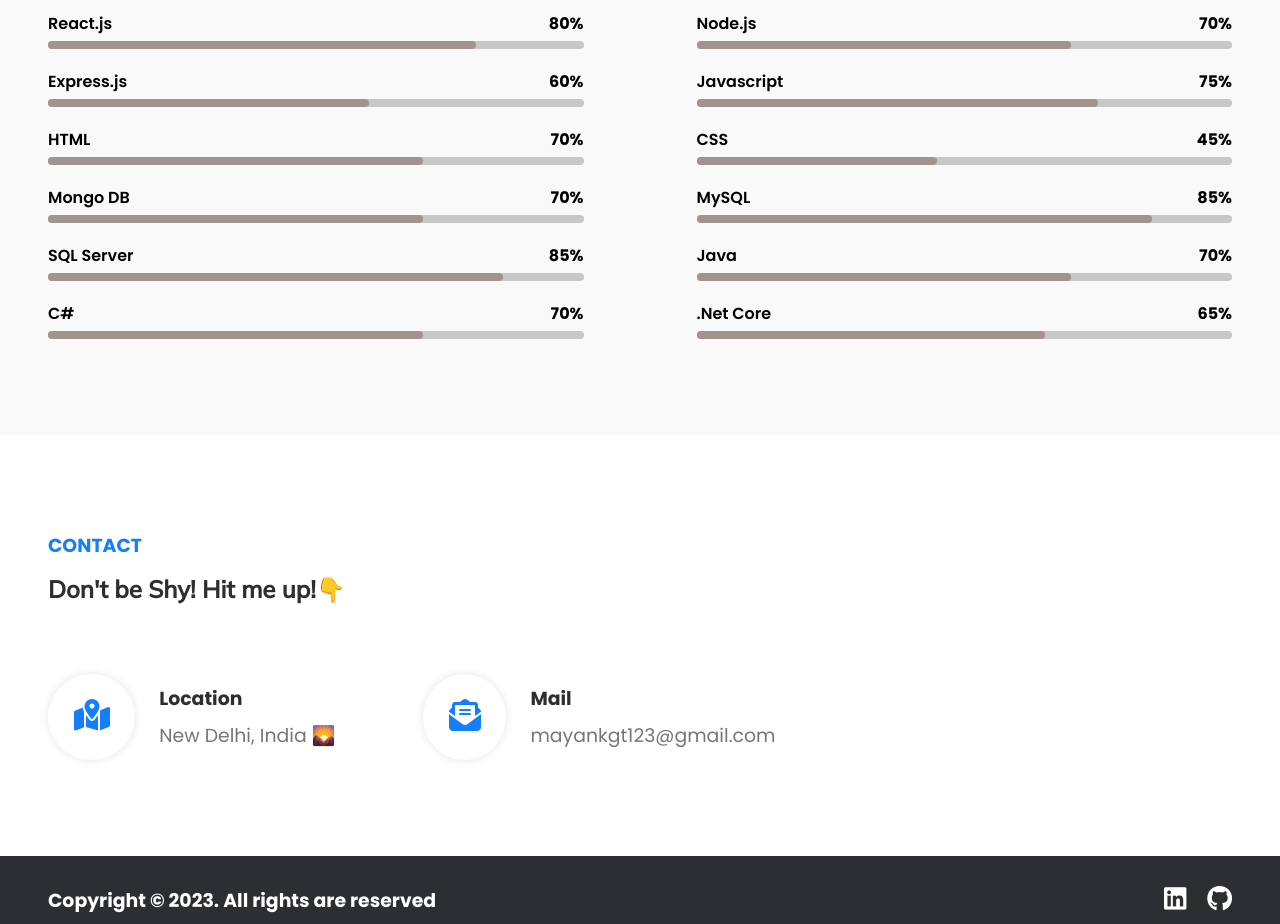
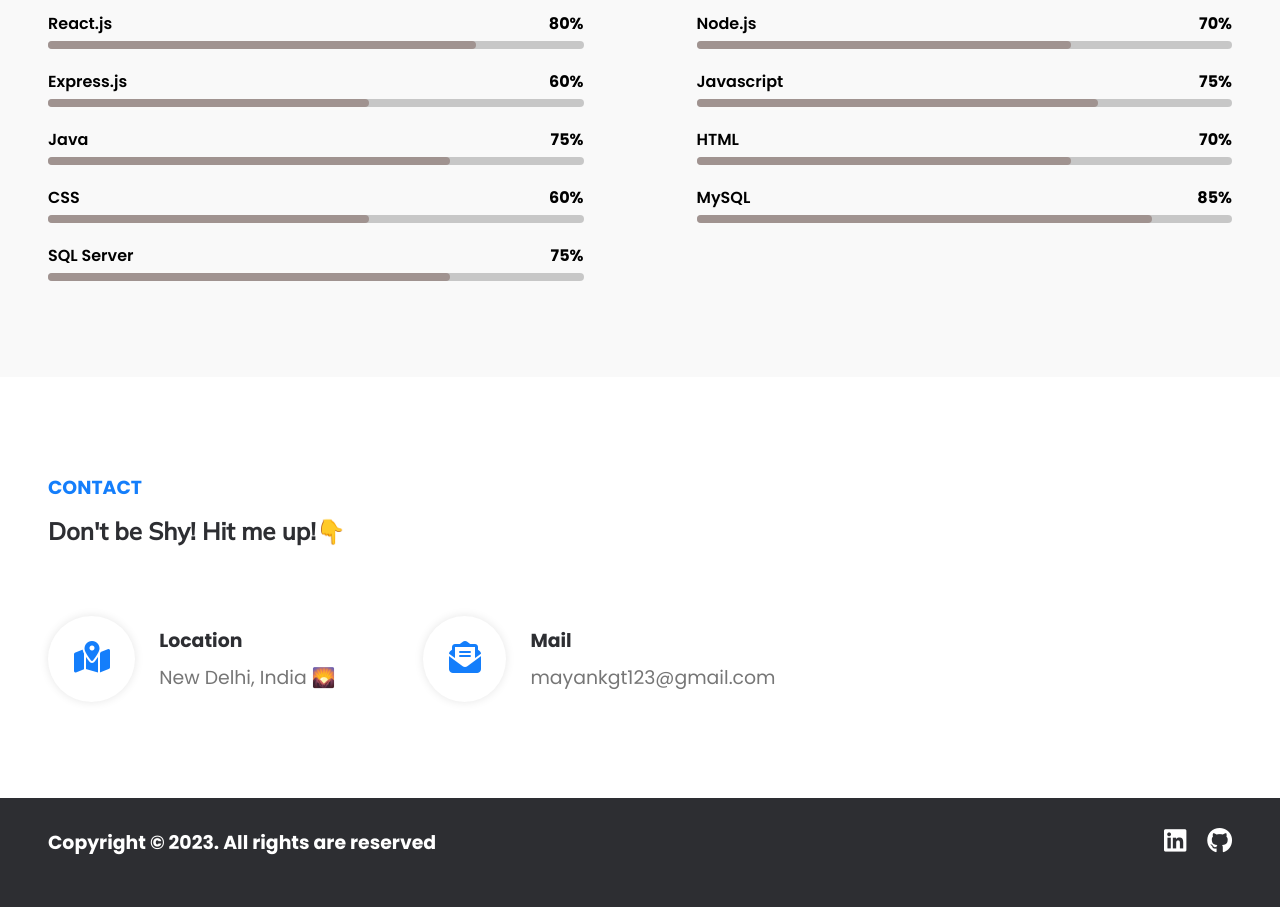
Before and after one commit to mayank0707/Personal_Portfolio, a React (Create React App) app: page / in a window 1280 px wide. Shown: the part 1660-2584 px from the top of the page. Built offline with nearby package versions, Linux system fonts and the light colour scheme.

Commit message:
Updated resume and skills

```diff
--- a/src/components/AboutMe/AboutMe.js
+++ b/src/components/AboutMe/AboutMe.js
@@ -4,7 +4,7 @@ import award from "../Images/award-solid-24.png";
 import support from "../Images/support.png";
 import brief from "../Images/case.png";
 import AboutBox from "./AboutBox";
-import resume from "../Pdf/Mayank-Gupta-Resume.pdf"
+import resume from "../Pdf/Mayank-Resume-1.pdf"
 
 const details = [
   {
--- a/src/components/Profile/Profile.js
+++ b/src/components/Profile/Profile.js
@@ -1,10 +1,6 @@
 import { Fragment } from "react";
 import classes from "./Profile.module.css";
-import Html from "../Images/html.png";
-import css3 from "../Images/css3.png";
-import Js from "../Images/javascript.png";
 import Waving from "../Images/waving.png";
-import react from "../Images/react.png"
 
 const Profile = () => {
   return (
--- a/src/components/Skills/Skills.js
+++ b/src/components/Skills/Skills.js
@@ -25,18 +25,18 @@ const Skills = () => {
     },
     {
       id: 5,
+      name: "Java",
+      percentage: 75,
+    },
+    {
+      id: 6,
       name: "HTML",
       percentage: 70,
     },
     {
-      id: 6,
+      id: 7,
       name: "CSS",
-      percentage: 45,
-    },
-    {
-      id: 7,
-      name: "Mongo DB",
-      percentage: 70,
+      percentage: 60,
     },
     {
       id: 8,
@@ -46,22 +46,7 @@ const Skills = () => {
     {
       id: 9,
       name: "SQL Server",
-      percentage: 85,
-    },
-    {
-      id: 10,
-      name: "Java",
-      percentage: 70,
-    },
-    {
-      id: 11,
-      name: "C#",
-      percentage: 70,
-    },
-    {
-      id: 12,
-      name: ".Net Core",
-      percentage: 65,
+      percentage: 75,
     }
   ];
 
```
Also changed, not shown: 2 other files (tests, documents, lock files or other folders).
